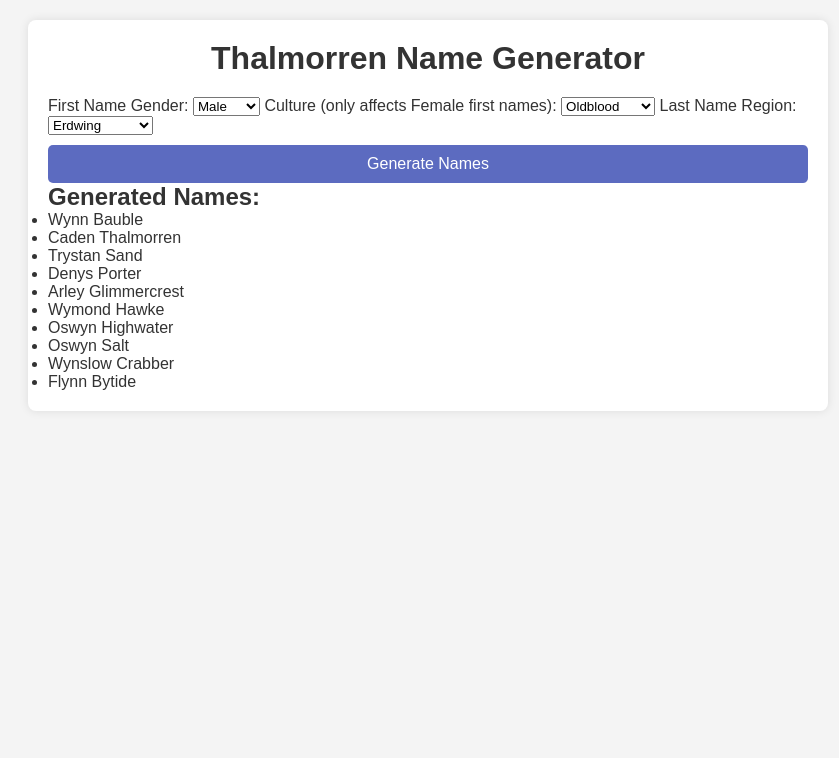
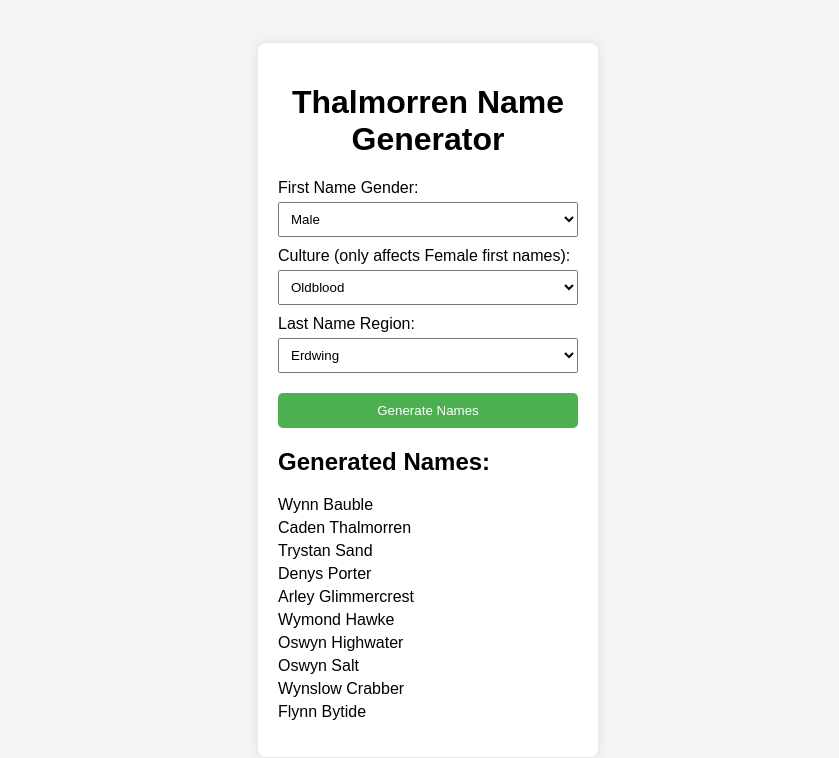
Before and after one commit to Grisanne/Grisanne.github.io, a plain HTML site: page index.html in a window 1280 px wide. Both pictures are taken after a click on the button "Generate Names". Shown: the whole page, without its empty margins (212-1051 px from the left). Drawn offline with Linux system fonts and the light colour scheme.

Commit message:
Update styles.css

```diff
--- a/styles.css
+++ b/styles.css
@@ -1,86 +1,61 @@
-/* Global Reset */
-* {
+body {
+  font-family: Arial, sans-serif;
   margin: 0;
   padding: 0;
-    box-sizing: border-box;
-}
-
-body {
-    font-family: Arial, sans-serif;
   background-color: #f4f4f4;
-    padding: 20px;
-    color: #333;
+  display: flex;
+  justify-content: center;
+  align-items: center;
+  height: 100vh;
 }
 
 .container {
-    max-width: 800px;
-    margin: 0 auto;
-    background-color: white;
+  background: white;
   padding: 20px;
   border-radius: 8px;
   box-shadow: 0 0 10px rgba(0, 0, 0, 0.1);
+  width: 300px;
 }
 
 h1 {
   text-align: center;
-    margin-bottom: 20px;
+}
+
+label {
+  display: block;
+  margin-top: 10px;
+}
+
+select {
+  width: 100%;
+  padding: 8px;
+  margin-top: 5px;
 }
 
 button {
-    display: inline-block;
   width: 100%;
   padding: 10px;
-    font-size: 16px;
-    margin-top: 10px;
-    background-color: #5c6bc0;
+  background-color: #4CAF50;
   color: white;
   border: none;
   border-radius: 5px;
   cursor: pointer;
+  margin-top: 20px;
 }
 
 button:hover {
-    background-color: #3f4b93;
-}
-
-button.genderButton {
-    width: 48%;
-    margin: 5px;
-    background-color: #4caf50;
-}
-
-button.genderButton:hover {
   background-color: #45a049;
 }
 
-label {
-    font-size: 16px;
-}
-
-/* Make checkboxes appear side by side using Flexbox */
-#checkboxContainer {
-    display: flex;
-    flex-wrap: wrap;
-    gap: 15px;
-    margin-bottom: 20px;
-}
-
-#checkboxContainer label {
-    font-size: 16px;
-    width: auto;
-}
-
-/* Style for results */
-#results {
+#name-results {
   margin-top: 20px;
 }
 
-.category {
-    font-weight: bold;
-    margin-top: 10px;
+#names-list {
+  list-style-type: none;
+  padding: 0;
 }
 
-.names {
-    margin-top: 5px;
-    list-style-type: none;
+#names-list li {
+  margin: 5px 0;
 }
```
Lines whose indentation alone changed are shown as unchanged.
